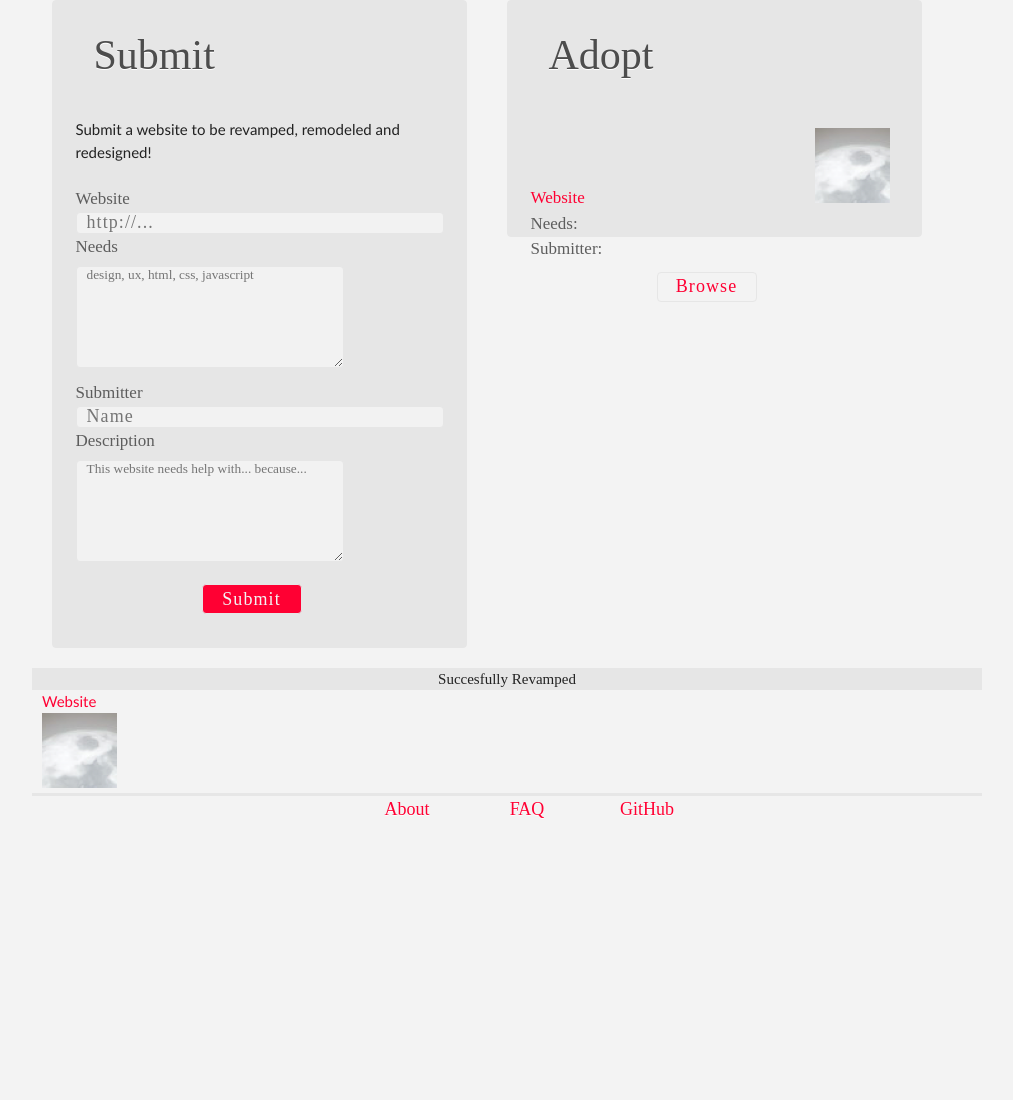
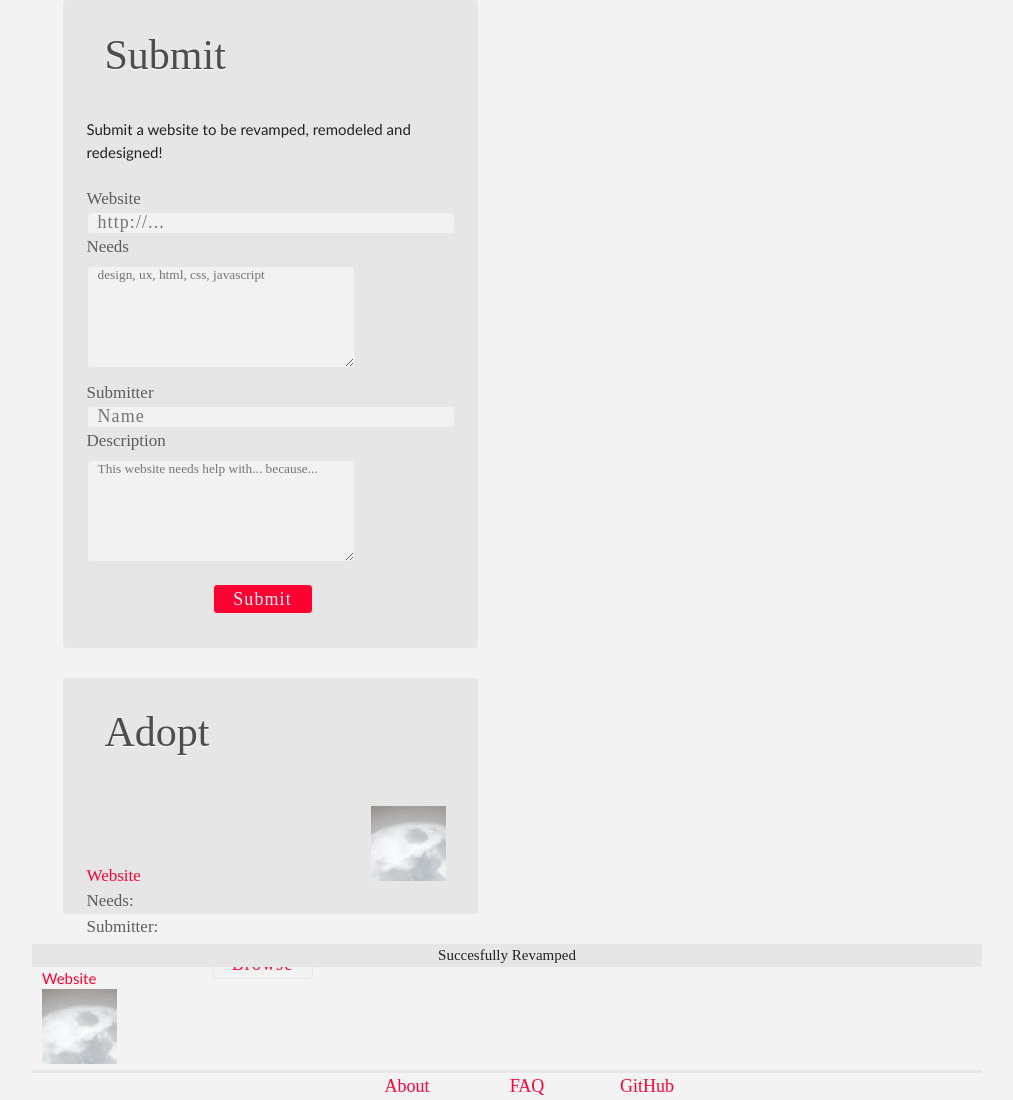
Before and after one commit to psyrax/SHDHVH-1, a CodeIgniter app: page /index.php/home/index in a window 1280 px wide. Shown: the part 216-1316 px from the top of the page, without its empty margins (133-1146 px from the left). Before the commit the page ends 1034 px from the top, so only its background shows below. Run offline with CodeIgniter, Linux system fonts and the light colour scheme.

Commit message:
home changes

```diff
--- a/public/blueprint/style.css
+++ b/public/blueprint/style.css
@@ -167,7 +167,7 @@ div#body div#footer a:hover {
 }
 
 .box {
-    margin:0 20px 20px 20px;
+    margin:0 31px 30px 31px;
     border:1px solid #E6E6E6;
     -moz-border-radius:4px;
     -webkit-border-radius:4px;
```
